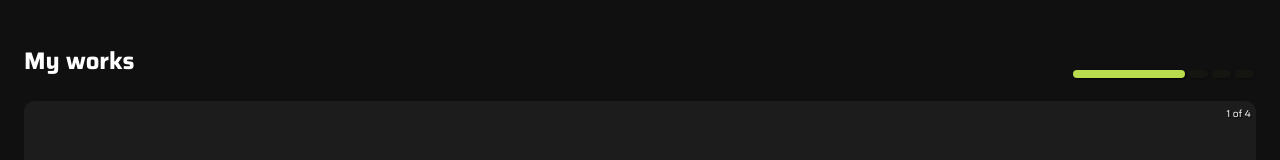
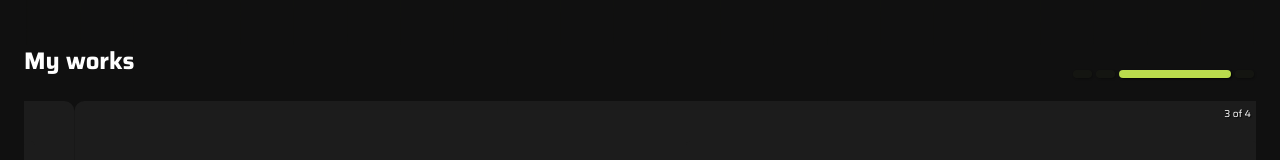
Before and after one commit to Kenedavies/portfolio, a React (Vite) app: page / in a window 1280 px wide. Shown: the part 617-777 px from the top of the page. Built offline with nearby package versions, Linux system fonts and the light colour scheme.

Commit message:
images links changed

```diff
--- a/src/components/Footer.tsx
+++ b/src/components/Footer.tsx
@@ -28,7 +28,7 @@ export default function Footer() {
           <div className="text-center sm:text-left">
             <div className="relative w-fit h-fit mx-auto sm:mx-0">
               <img
-                src="/src/assets/images/David.svg"
+                src="../src/assets/images/David.svg"
                 alt="David"
                 width={221}
                 height={221}
--- a/src/layouts/Home/DesignProcess.tsx
+++ b/src/layouts/Home/DesignProcess.tsx
@@ -10,7 +10,7 @@ const designLists = [
         the market and existing products..
       </>
     ),
-    url: "/src/assets/images/research-illustration.svg",
+    url: "../src/assets/images/research-illustration.svg",
   },
   {
     title: "Wireframes & prototypes",
@@ -24,7 +24,7 @@ const designLists = [
         the users’ experiences.
       </>
     ),
-    url: "/src/assets/images/saas-wireframe-illustration.svg",
+    url: "../src/assets/images/saas-wireframe-illustration.svg",
   },
   {
     title: "Analyze",
@@ -38,25 +38,25 @@ const designLists = [
         solutions to the problem statement.
       </>
     ),
-    url: "/src/assets/images/data-analysis-illustration.svg",
+    url: "../src/assets/images/data-analysis-illustration.svg",
   },
   {
     title: "User testing",
     content:
       "At the testing stage of the design thinking process is to test hypothesis and validation, validade the key reasoning that underlines the design. This is the moment to double check that you have formulated the right problem, and that your solution actually contributes to the user.",
-    url: "/src/assets/images/cuate-illustration.svg",
+    url: "../src/assets/images/cuate-illustration.svg",
   },
   {
     title: "User personas & user flows",
     content:
       "Armed with meaningful insights from the research and analysis phase, I then get to work on crafting user personas. To humanize different target user groups to build empathy with the user and to prioritize key features and design decisions based on real user data.",
-    url: "/src/assets/images/user-info-animation-concept-illustration.svg",
+    url: "../src/assets/images/user-info-animation-concept-illustration.svg",
   },
   {
     title: "Design",
     content:
       "This is visually appealing interface that represent a collation of all the process that addresses and users needs and pain points designing each screen or page with which a user interacts and ensuring that the UI visually communicates the path that a UX designer has laid out.",
-    url: "/src/assets/images/mobile-app-illustration.svg",
+    url: "../src/assets/images/mobile-app-illustration.svg",
   },
 ];
 
--- a/src/layouts/Home/MyWorkCarousel.tsx
+++ b/src/layouts/Home/MyWorkCarousel.tsx
@@ -8,7 +8,7 @@ export default function MyWorkCarousel() {
       subTitle: "cloud as a service",
       content:
         "Cloudsania is a cloud deployment service that allows business consult and set up cloud infrastructural service.",
-      image: "/src/assets/images/iPad-Pro-Right-View.svg",
+      image: "../src/assets/images/iPad-Pro-Right-View.svg",
       tools: [
         "WEB",
         "DASHBOARD",
@@ -24,7 +24,7 @@ export default function MyWorkCarousel() {
       subTitle: "Ride hailing app ",
       content:
         "I have 20 years of experience and design high-quality digital products that your clients will love and let your business thrive",
-      image: "/src/assets/images/iPhone-12.svg",
+      image: "../src/assets/images/iPhone-12.svg",
       tools: [
         "WEB",
         "DASHBOARD",
@@ -39,7 +39,7 @@ export default function MyWorkCarousel() {
       title: "Wordshop",
       subTitle: "",
       content: "",
-      image: "/src/assets/images/iPhone-11-Pro.svg",
+      image: "../src/assets/images/iPhone-11-Pro.svg",
       tools: [
         "WEB",
         "DASHBOARD",
@@ -54,7 +54,7 @@ export default function MyWorkCarousel() {
       title: "Syncteams",
       subTitle: "",
       content: "",
-      image: "/src/assets/images/iPhone-11-Pro.svg",
+      image: "../src/assets/images/iPhone-11-Pro.svg",
       tools: [
         "WEB",
         "DASHBOARD",
@@ -121,7 +121,7 @@ export default function MyWorkCarousel() {
         </div>
       </section> */}
 
-      <Carousel>
+      <Carousel autoPlay>
         {projectLists.map((project, i) => (
           <section
             key={i}
@@ -146,7 +146,7 @@ export default function MyWorkCarousel() {
                   </span>
                 ))}
               </div>
-              <button className="bg-app-green text-sm md:text-xl font-saira-medium rounded-[30px] py-3 md:py-4 px-12 md:px-20 mt-9">
+              <button className="bg-app-green text-app-black text-sm md:text-xl font-saira-medium rounded-[30px] py-3 md:py-4 px-12 md:px-20 mt-9">
                 View more
               </button>
             </div>
--- a/src/layouts/MyWork/index.tsx
+++ b/src/layouts/MyWork/index.tsx
@@ -46,7 +46,7 @@ export default function MyWork() {
               <article key={index} className="flex flex-col rounded-lg">
                 <div className="w-full bg-white flex justify-center rounded-t-lg py-3">
                   <img
-                    src="/src/assets/images/iPhone-11-Pro.svg"
+                    src="../src/assets/images/iPhone-11-Pro.svg"
                     alt="Iphone"
                   />
                 </div>
```
